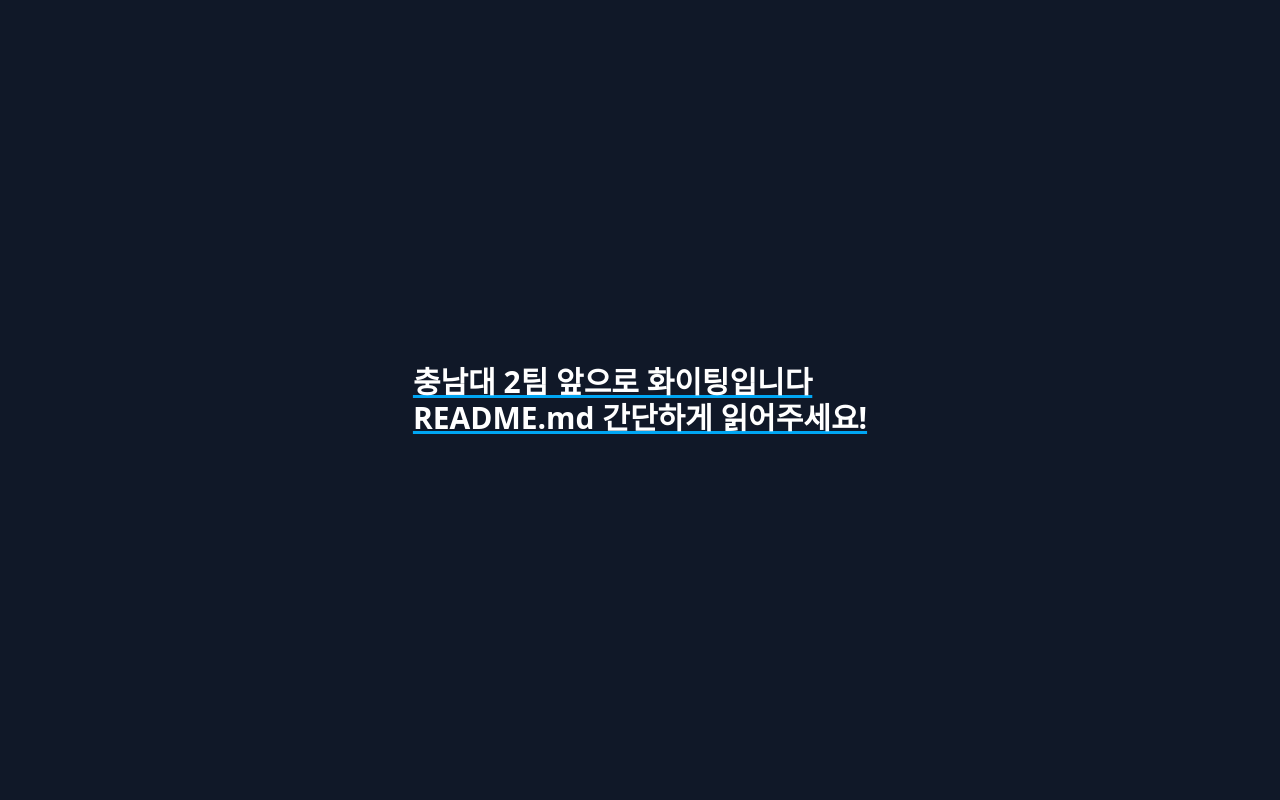
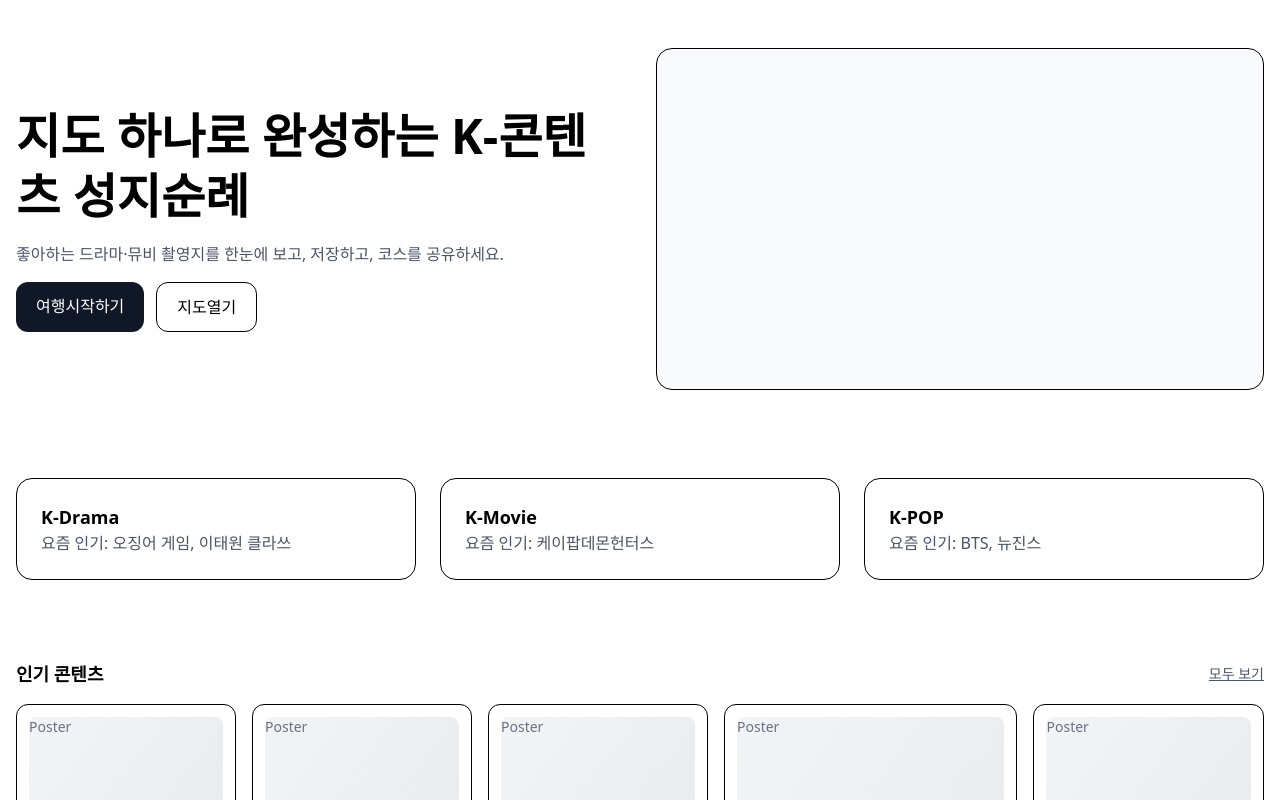
Before and after one commit to kakao-tech-campus-3rd-step3/Team20_FE, a React (Vite) app: page / in a window 1280 px wide. Shown: the top 800 px of the page. Built offline with nearby package versions, Linux system fonts and the light colour scheme.

Commit message:
feat : router 구현

```diff
--- a/src/app/App.tsx
+++ b/src/app/App.tsx
@@ -1,12 +1,8 @@
+import { RouterProvider } from 'react-router-dom';
+import { router } from './router/router';
+
 function App() {
-  return (
-    <div className="flex h-screen items-center justify-center bg-gray-900">
-      <h1 className="text-3xl font-bold text-white underline decoration-sky-500">
-        충남대 2팀 앞으로 화이팅입니다 <br />
-        README.md 간단하게 읽어주세요!
-      </h1>
-    </div>
-  );
+  return <RouterProvider router={router} />;
 }
 
 export default App;
--- /dev/null
+++ b/src/app/router/router.ts
@@ -0,0 +1,21 @@
+import { createBrowserRouter } from 'react-router-dom';
+import { HomePage } from '@/pages/HomePage';
+import { ContentDetailPage } from '@/pages/ContentDetailPage';
+import ContentPlaceMapPage from '@/pages/ContentPlaceMapPage';
+import { ROUTES } from '@/shared/config/routes';
+import { createElement } from 'react';
+
+export const router = createBrowserRouter([
+  {
+    path: ROUTES.HOME,
+    element: createElement(HomePage),
+  },
+  {
+    path: ROUTES.CONTENT_DETAIL,
+    element: createElement(ContentDetailPage),
+  },
+  {
+    path: ROUTES.MAP,
+    element: createElement(ContentPlaceMapPage),
+  },
+]);
--- /dev/null
+++ b/src/shared/config/routes.ts
@@ -0,0 +1,18 @@
+export const ROUTES = {
+  HOME: '/',
+  CONTENT_DETAIL: '/content',
+  MAP: '/map',
+} as const;
+
+//   TODO: 추후 사용 예정
+// export const ROUTES = {
+//  HOME: '/',
+//  CONTENT_DETAIL: '/content/:id',
+//  MAP: '/map/:id',
+// } as const;
+
+//   export const generatePath = {
+//     contentDetail: (id: string | number) => `/content/${id}`,
+//     mapWithContent: (contentId?: string | number) =>
+//       contentId ? `/map?contentId=${contentId}` : '/map',
+//   } as const;
```
Also changed, not shown: src/shared/ui/temp.tsx (deleted), 1 other file (tests, documents, lock files or other folders).
